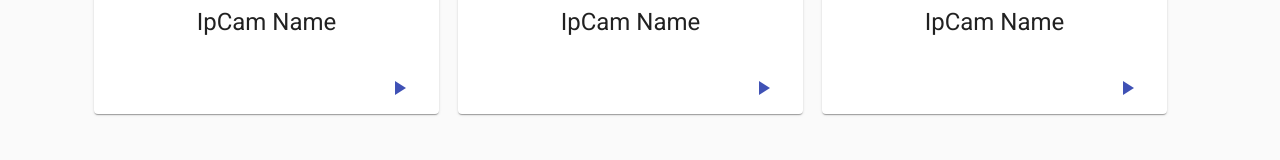
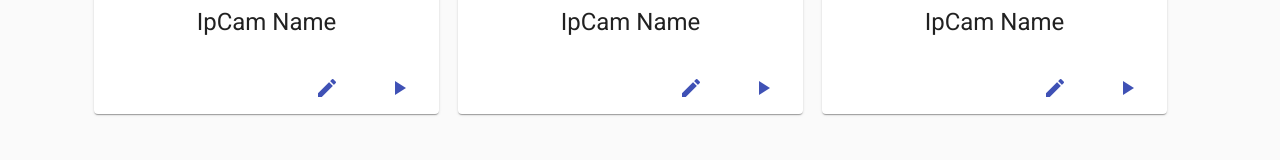
Before and after one commit to buppa93/ipcam, a React (Create React App) app: page / in a window 1280 px wide. Shown: the part 358-518 px from the top of the page. Built offline with nearby package versions, Linux system fonts and the light colour scheme.

Commit message:
Added Edit button

```diff
--- a/src/components/CamPreviewComponent.js
+++ b/src/components/CamPreviewComponent.js
@@ -48,7 +48,10 @@ class CamPreviewComponent extends React.Component {
           </CardContent>
         </CardActionArea>
         <CardActions className={this.props.classes.cardActions}>
-          <Button color="primary" aria-label="play" className={this.props.classes.fab} onClick={onClickHandler}>
+          <Button color="primary" aria-label="play" className={this.props.classes.fab} onClick={onClickEditHandler}>
+            <Icon>edit</Icon>
+          </Button>
+          <Button color="primary" aria-label="play" className={this.props.classes.fab} onClick={onClickPlayHandler}>
             <Icon>play_arrow</Icon>
           </Button>
         </CardActions>
@@ -59,7 +62,12 @@ class CamPreviewComponent extends React.Component {
 
 export default withStyles(classes)(CamPreviewComponent)
 
-function onClickHandler(e) {
-  console.log(e.type);
+function onClickPlayHandler(e) {
+  console.log("onClickPlayHandler: " + e.type);
   //this.props.history.push('camPlayer/' + this.camId)
 }
+
+function onClickEditHandler(e) {
+  console.log("onClickEditHandler: " + e.type);
+  //this.props.history.push('camPlayer/' + this.camId)
+}
```
